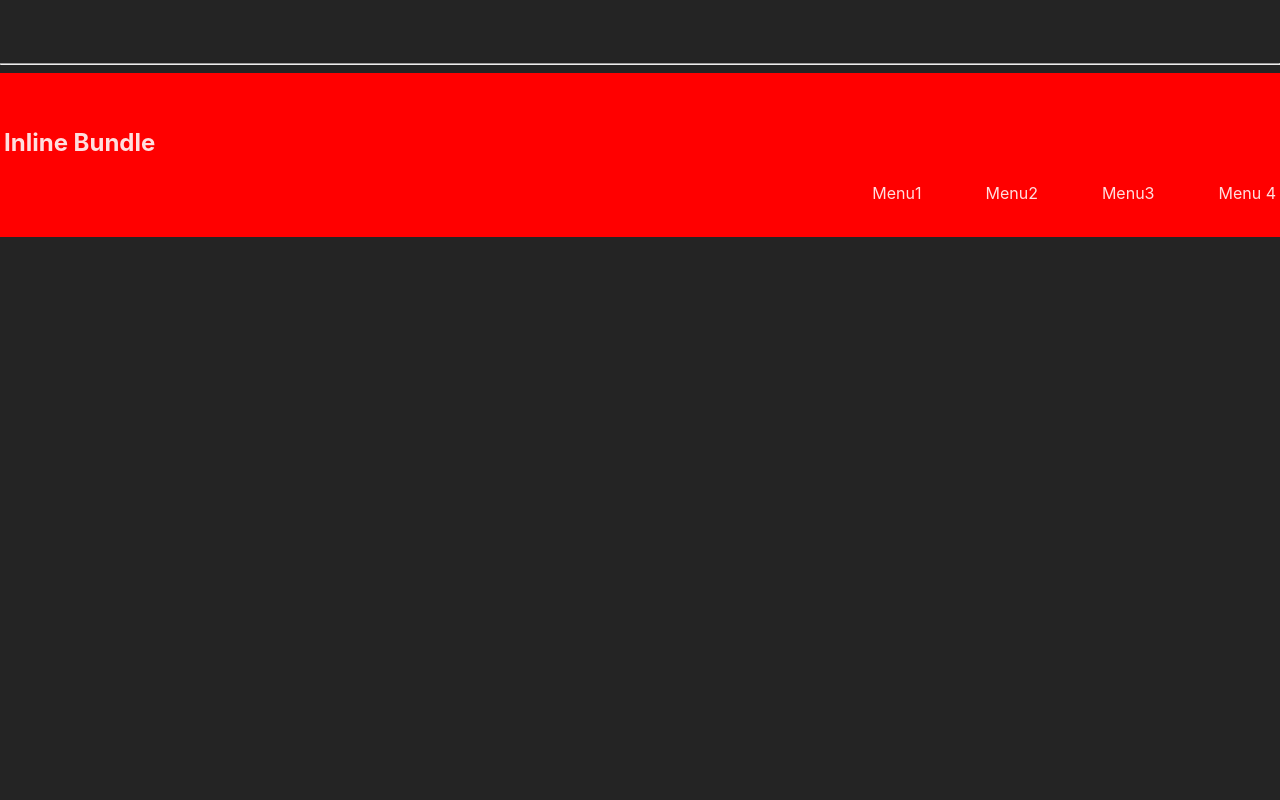
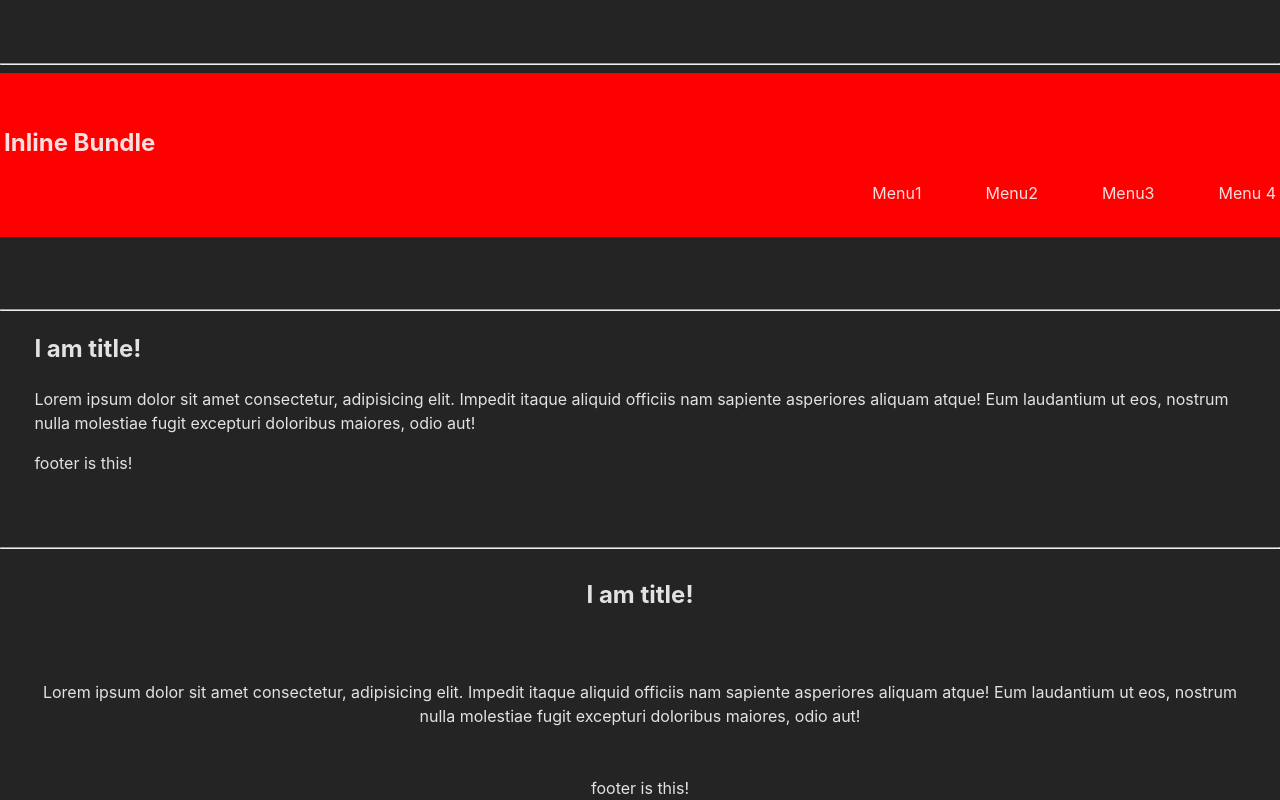
Before and after one commit to Arghun-dev/space-patterns, a React (Vite) app: page / in a window 1280 px wide. Shown: the part 527-1327 px from the top of the page. Before the commit the page ends 800 px from the top, so only its background shows below. Built offline with nearby package versions, Linux system fonts and the light colour scheme.

Commit message:
feat: Center component pattern

```diff
--- a/src/App.tsx
+++ b/src/App.tsx
@@ -1,12 +1,13 @@
+import { Center } from "./Center";
 import { InlineBundle } from "./InlineBundle";
-import { Layer } from "./Layer";
+import { Layers } from "./Layers";
 import { Pad } from "./Pad";
 import { Columns, Column } from "./ResponsiveGrid";
 import { Split } from "./Split";
 
 function App() {
   return (
-    <Layer gutter="xl">
+    <Layers gutter="xl">
       <div>
         <h2>Responsive Columns</h2>
         <Columns columns={6} gutter="md">
@@ -25,7 +26,7 @@ function App() {
         <hr />
         <h2>Layer</h2>
         <Split fraction="2/3">
-          <Layer gutter="xs">
+          <Layers gutter="xs">
             <h1>Title</h1>
             <h3>Subtitle</h3>
             <p>
@@ -34,16 +35,16 @@ function App() {
               laudantium dolor omnis possimus sint provident. Voluptatum
               blanditiis magnam tempora perspiciatis!
             </p>
-          </Layer>
+          </Layers>
 
-          <Layer gutter="lg">
-            <Layer gutter="sm">
+          <Layers gutter="lg">
+            <Layers gutter="sm">
               <input type="text" placeholder="Email" />
               <input type="text" placeholder="Name" />
-            </Layer>
+            </Layers>
 
             <button>submit form</button>
-          </Layer>
+          </Layers>
         </Split>
       </div>
       <div>
@@ -58,7 +59,39 @@ function App() {
           </InlineBundle>
         </Pad>
       </div>
-    </Layer>
+      <div>
+        <hr />
+        <Center maxWidth="120ch">
+          <h2>I am title!</h2>
+          <p>
+            Lorem ipsum dolor sit amet consectetur, adipisicing elit. Impedit
+            itaque aliquid officiis nam sapiente asperiores aliquam atque! Eum
+            laudantium ut eos, nostrum nulla molestiae fugit excepturi doloribus
+            maiores, odio aut!
+          </p>
+          <div>footer is this!</div>
+        </Center>
+      </div>
+      <div>
+        <hr />
+        <Center
+          as={Layers}
+          gutter="lg"
+          maxWidth="120ch"
+          centerText
+          centerChildren
+        >
+          <h2>I am title!</h2>
+          <p>
+            Lorem ipsum dolor sit amet consectetur, adipisicing elit. Impedit
+            itaque aliquid officiis nam sapiente asperiores aliquam atque! Eum
+            laudantium ut eos, nostrum nulla molestiae fugit excepturi doloribus
+            maiores, odio aut!
+          </p>
+          <div>footer is this!</div>
+        </Center>
+      </div>
+    </Layers>
   );
 }
 
--- /dev/null
+++ b/src/Center.tsx
@@ -0,0 +1,18 @@
+import { styled } from "styled-components";
+
+interface CenterProps {
+  maxWidth?: string;
+  centerText?: boolean;
+  centerChildren?: boolean;
+}
+
+export const Center = styled.div<CenterProps>`
+  box-sizing: content-box;
+  margin-inline-start: auto;
+  margin-inline-end: auto;
+  max-inline-size: ${({ maxWidth = "100%" }) => maxWidth};
+  ${({ centerText }) => centerText && "text-align: center;"}
+  ${({ centerChildren }) =>
+    centerChildren &&
+    "display: flex; flex-direction: column; justify-content: center;"}
+`;
--- a/src/Layer.tsx
+++ b/src/Layers.tsx
@@ -1,11 +1,11 @@
 import { styled } from "styled-components";
 import { spaceSchema } from "./utils/spaceSchema";
 
-interface LayerProps {
+interface LayersProps {
   gutter?: keyof typeof spaceSchema;
 }
 
-export const Layer = styled.div<LayerProps>`
+export const Layers = styled.div<LayersProps>`
   display: grid;
   gap: ${(props) => spaceSchema[props.gutter ?? "md"]};
 `;
```
